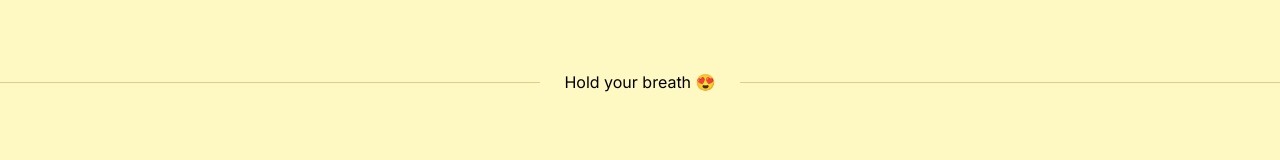
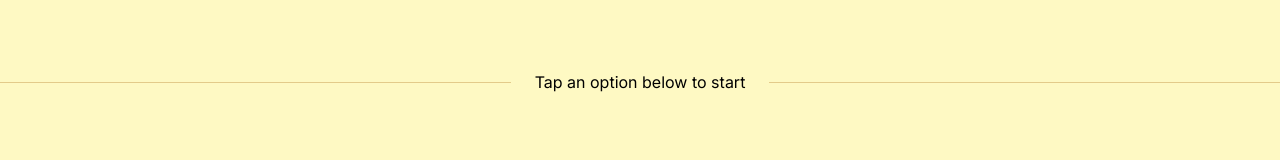
Before and after one commit to priyangsubanerjee/rock-paper-scissor, a Next.js app: page / in a window 1280 px wide. Shown: the part 317-477 px from the top of the page. Built offline with nearby package versions, Linux system fonts and the light colour scheme.

Commit message:
tap to play

```diff
--- a/app/page.js
+++ b/app/page.js
@@ -195,7 +195,7 @@ export default function Home() {
               ? "You lose"
               : currState.player === 0 && currState.computer === 0
               ? "Draw"
-              : "Hold your breath 😍"}
+              : "Tap an option below to start"}
           </span>
         </div>
       </div>
```
